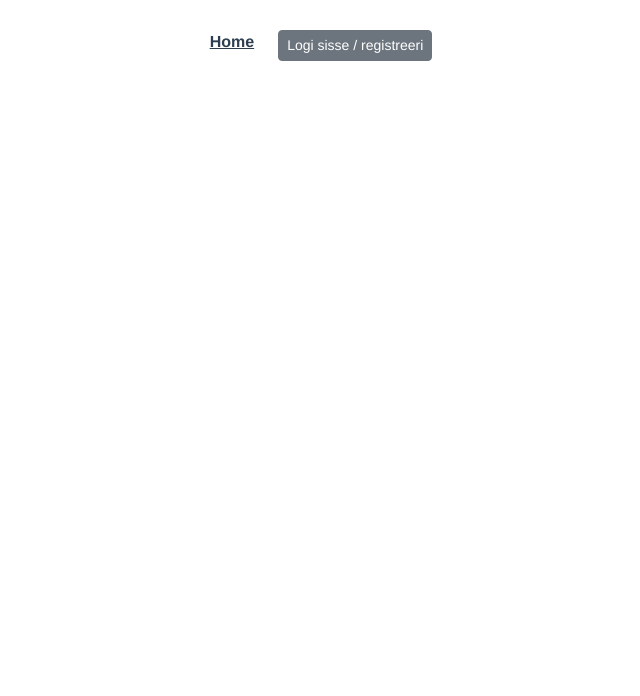
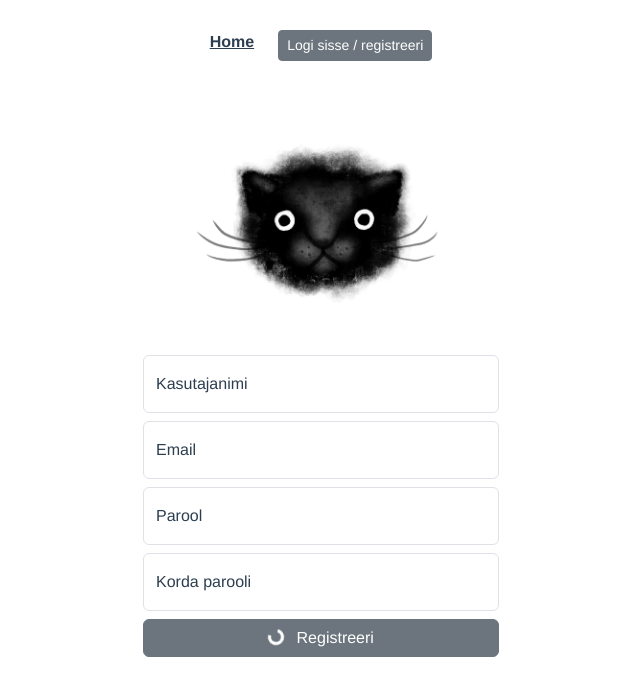
Before and after one commit to liisakanemagi/cat-manager-front, a Vue app: page /register in a window 1280 px wide. Shown: the top 696 px of the page, without its empty margins (319-959 px from the left). Built offline with nearby package versions, Linux system fonts and the light colour scheme.

Commit message:
RegisterView.vue first template

```diff
--- a/src/views/RegisterView.vue
+++ b/src/views/RegisterView.vue
@@ -1,5 +1,42 @@
 <template>
+  <div class="container text-center">
+    <div class="row justify-content-center">
+      <div class="col-12 col-sm-8 col-md-6 col-lg-4">
+        <div class="d-grid gap-2 mt-3">
 
+          <div class="home">
+            <img class="login-cat" src="@/assets/illustrations/cat3.jpeg" alt="Cat illustration">
+          </div>
+
+          <div class="form-floating">
+            <input type="text" class="form-control" placeholder="Kasutajanimi">
+            <label>Kasutajanimi</label>
+          </div>
+
+          <div class="form-floating">
+            <input type="text" class="form-control" placeholder="Email">
+            <label>Email</label>
+          </div>
+
+          <div class="form-floating">
+            <input type="password" class="form-control" placeholder="Parool">
+            <label>Parool</label>
+          </div>
+
+          <div class="form-floating">
+            <input type="password" class="form-control" placeholder="Korda parooli">
+            <label>Korda parooli</label>
+          </div>
+
+          <button class="btn btn-secondary" :disabled="isPostingData">
+            <span class="spinner-border spinner-border-sm me-2" aria-hidden="true"></span>
+            Registreeri
+          </button>
+
+        </div>
+      </div>
+    </div>
+  </div>
 </template>
 
 <script>
@@ -13,3 +50,11 @@ export default {
   }
 }
 </script>
+
+<style scoped>
+.login-cat {
+  max-width: 300px;
+  width: 100%;
+  height: auto;
+}
+</style>
```
